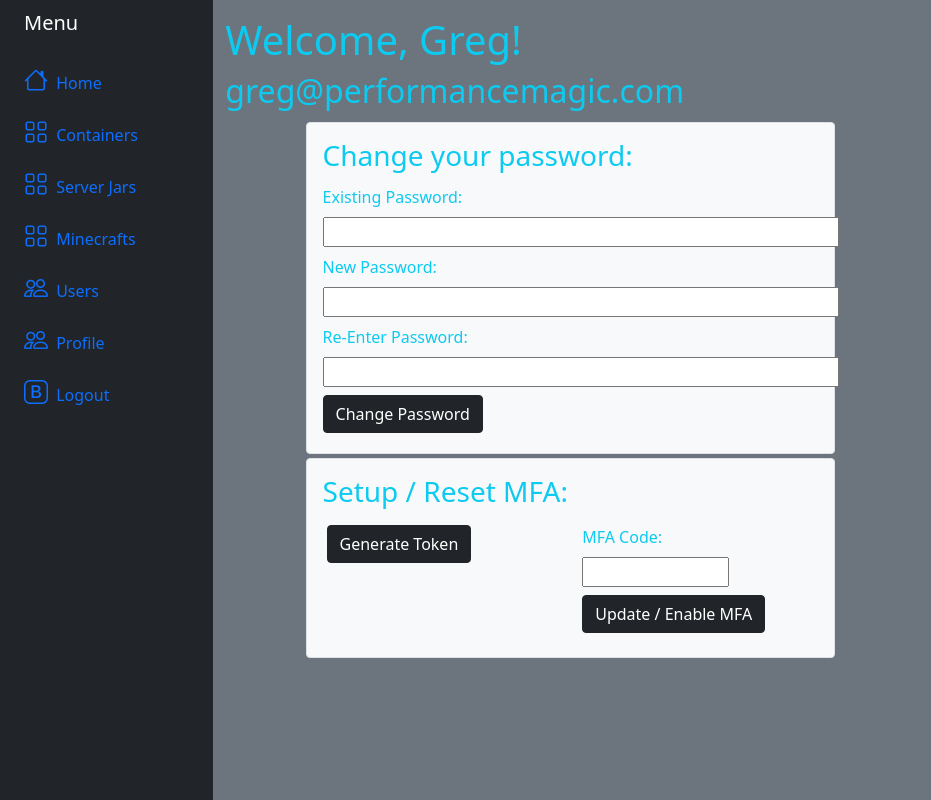
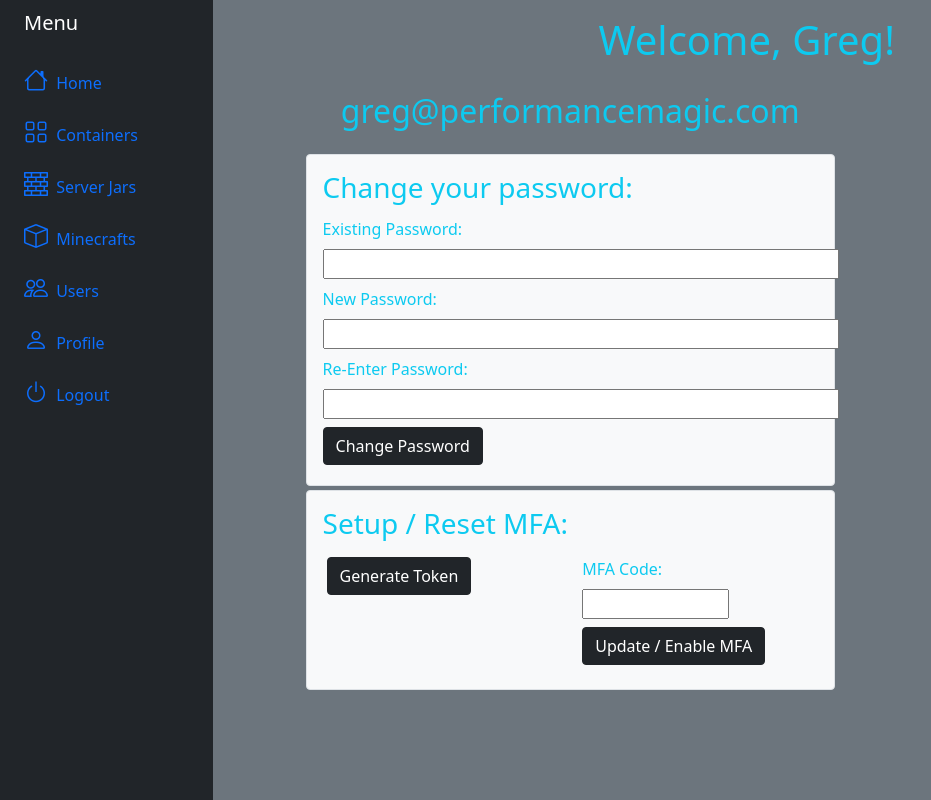
Before and after one commit to gergnz/mcshop, a Flask app: page /profile in a window 1280 px wide. Shown: the whole page, without its empty margins (0-931 px from the left). Run offline with Flask 2, Linux system fonts and the light colour scheme; a user stored in the database is signed in; some libraries are stand-ins or nearby versions.

Commit message:
make it a bit better

```diff
--- a/mcshop/templates/base.html
+++ b/mcshop/templates/base.html
@@ -44,11 +44,11 @@
                         </li>
                         <li>
                             <a href="{{ url_for('main.serverjars') }}" class="nav-link px-0 align-middle">
-                                <i class="fs-4 bi-grid"></i> <span class="ms-1 d-none d-sm-inline">Server Jars</span> </a>
+                                <i class="fs-4 bi-bricks"></i> <span class="ms-1 d-none d-sm-inline">Server Jars</span> </a>
                         </li>
                         <li>
                             <a href="{{ url_for('main.minecrafts') }}" class="nav-link px-0 align-middle">
-                                <i class="fs-4 bi-grid"></i> <span class="ms-1 d-none d-sm-inline">Minecrafts</span> </a>
+                                <i class="fs-4 bi-box"></i> <span class="ms-1 d-none d-sm-inline">Minecrafts</span> </a>
                         </li>
                         <li>
                             <a href="{{ url_for('auth.users') }}" class="nav-link px-0 align-middle">
@@ -57,11 +57,11 @@
                         {% endif %}
                         <li>
                             <a href="{{ url_for('main.profile') }}" class="nav-link px-0 align-middle">
-                                <i class="fs-4 bi-people"></i> <span class="ms-1 d-none d-sm-inline">Profile</span> </a>
+                                <i class="fs-4 bi-person"></i> <span class="ms-1 d-none d-sm-inline">Profile</span> </a>
                         </li>
                         <li>
                             <a href="{{ url_for('auth.logout') }}" class="nav-link px-0 align-middle">
-                                <i class="fs-4 bi-bootstrap"></i> <span class="ms-1 d-none d-sm-inline">Logout</span></a>
+                                <i class="fs-4 bi-power"></i> <span class="ms-1 d-none d-sm-inline">Logout</span></a>
                         </li>
                         {% endif %}
                     </ul>
--- a/mcshop/templates/profile.html
+++ b/mcshop/templates/profile.html
@@ -1,13 +1,15 @@
 {% extends "base.html" %}
 
 {% block content %}
-<h1 class="title">
+<h1 class="title text-center">
   Welcome, {{ name }}!
 </h1>
-<h2>
-  <div id="useremailid">{{ email }}</div>
-</h2>
       <div class="p-1 row">
+        <div class="col-md-6 offset-md-1 p-3">
+          <h2 class="title text-center">
+            <div id="useremailid">{{ email }}</div>
+          </h2>
+        </div>
         <div class="col-md-6 offset-md-1 p-3 bg-light border rounded">
           <h3>Change your password:</h3>
           <form action="/changepassword" method="post">
```
